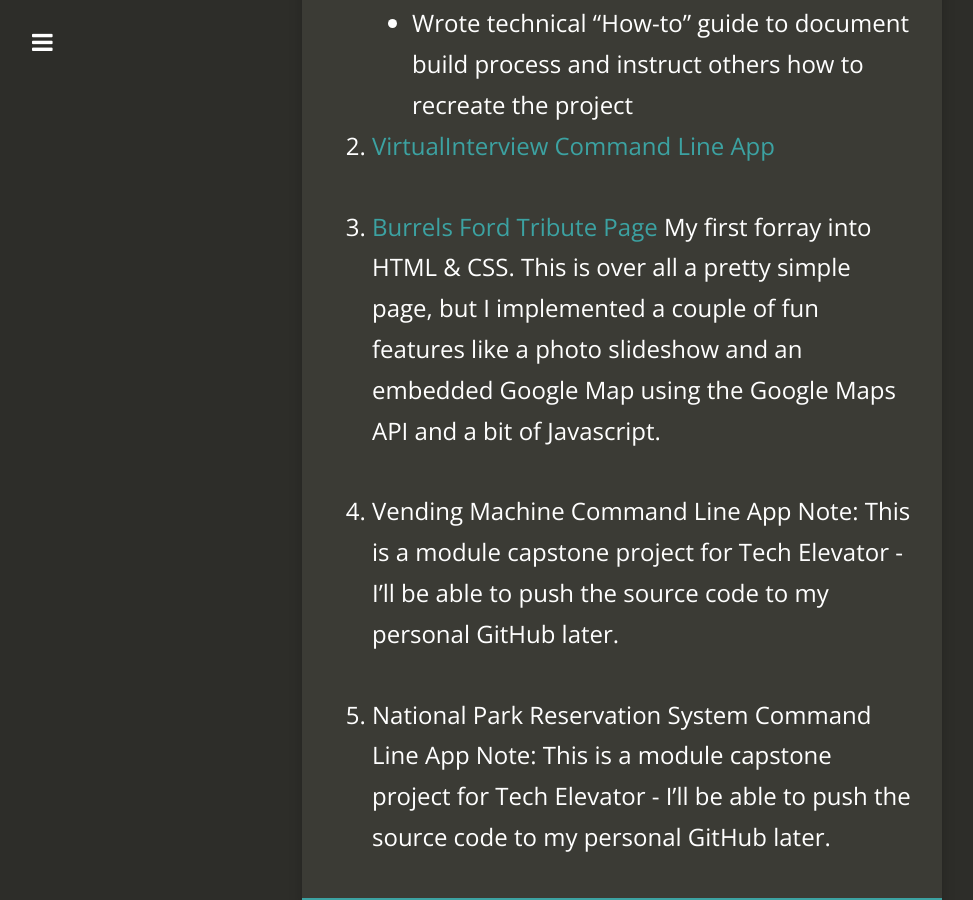
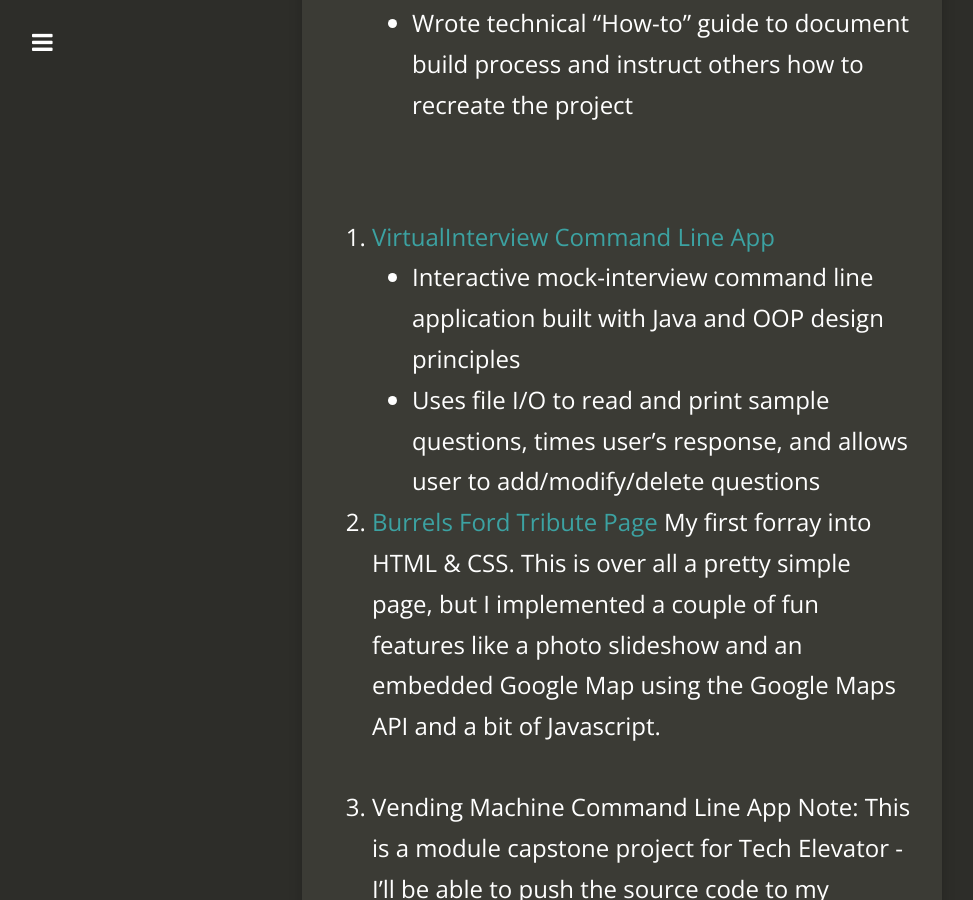
Before and after one commit to timothy-johnston/timothy-johnston.github.io, a Jekyll site: the page built from _posts/2018-07-15-my-portfolio.markdown, in a window 1280 px wide and 900 px high, scrolled down 715 px. Shown: the whole window, without its empty margins (18-991 px from the left). Built offline with Jekyll 4.4.1, drawn with Linux system fonts in a browser that asks for light colours; nearby versions of some CDN libraries; comment, search, counter and statistics services are not loaded.

Commit message:
test line break

```diff
--- a/_posts/2018-07-15-my-portfolio.markdown
+++ b/_posts/2018-07-15-my-portfolio.markdown
@@ -12,9 +12,11 @@ This page is a work in progress. It contains links to and descriptions of my mai
 * Automated detector that senses when cat approaches water bowl, captures a picture, and tweets photo using Raspberry Pi, force-sensitive resistor, Python, and Tweepy
 * Wrote technical “How-to” guide to document build process and instruct others how to recreate the project
 
+<br />
 
 2. [VirtualInterview Command Line App][virtual-interview-github]
-
+* Interactive mock-interview command line application built with Java and OOP design principles
+* Uses file I/O to read and print sample questions, times user’s response, and allows user to 	add/modify/delete questions
 
 
 3. [Burrels Ford Tribute Page][burrells-ford]
```
